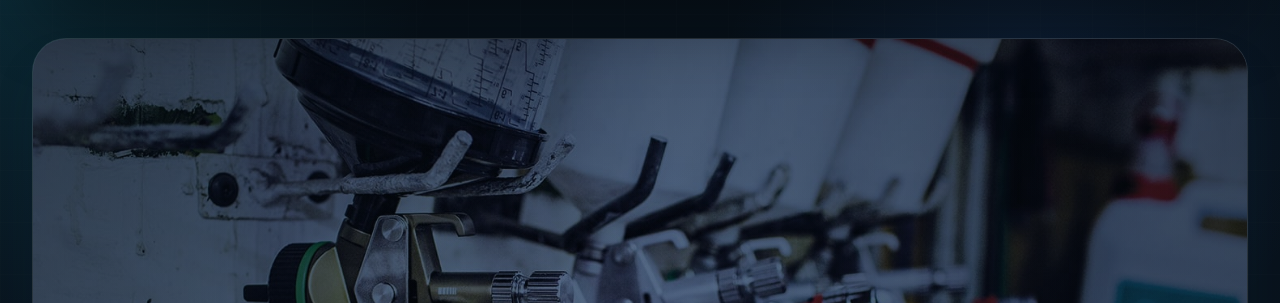
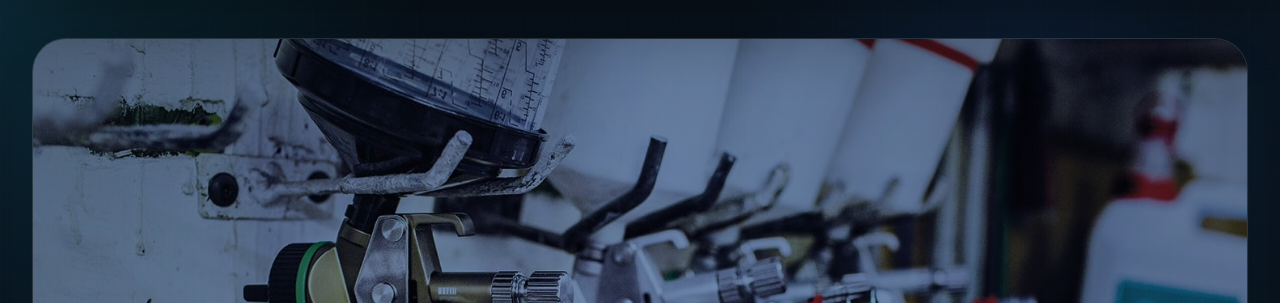
Before and after one commit to o7digital/etapel, an Astro site: page / in a window 1280 px wide. Shown: the part 90-393 px from the top of the page. Built offline with nearby package versions, Linux system fonts and the light colour scheme; Astro itself is replaced by a stand-in of ours.

Commit message:
fix: further reduce hero overlay

```diff
--- a/src/components/HeroSlider.astro
+++ b/src/components/HeroSlider.astro
@@ -41,11 +41,11 @@ const slides = [
           data-slide
           aria-hidden={index === 0 ? 'false' : 'true'}
           style={`background-image:
-            linear-gradient(180deg, rgba(3,10,18,0.34) 0%, rgba(4,12,20,0.24) 35%, rgba(4,12,20,0.34) 100%),
-            radial-gradient(circle at center, rgba(10,18,28,0.04), rgba(4,10,18,0.14) 70%),
+            linear-gradient(180deg, rgba(3,10,18,0.18) 0%, rgba(4,12,20,0.10) 35%, rgba(4,12,20,0.18) 100%),
+            radial-gradient(circle at center, rgba(10,18,28,0.02), rgba(4,10,18,0.06) 70%),
             url('${slide.image}'); background-size: cover; background-position: center;`}
         >
-          <div class="absolute inset-0 bg-[linear-gradient(115deg,rgba(5,11,18,0.40),rgba(5,11,18,0.12)_45%,rgba(5,11,18,0.48))]"></div>
+          <div class="absolute inset-0 bg-[linear-gradient(115deg,rgba(5,11,18,0.18),rgba(5,11,18,0.04)_45%,rgba(5,11,18,0.22))]"></div>
           <div class="relative flex min-h-[72svh] items-center justify-center px-8 py-14 text-center sm:min-h-[760px] lg:px-14 lg:py-16">
             <div class="max-w-4xl">
               <span class="mx-auto inline-flex w-fit items-center gap-3 rounded-full border border-white/15 bg-black/20 px-4 py-2 text-[0.72rem] font-semibold uppercase tracking-[0.28em] text-cyan-100 backdrop-blur">
```
